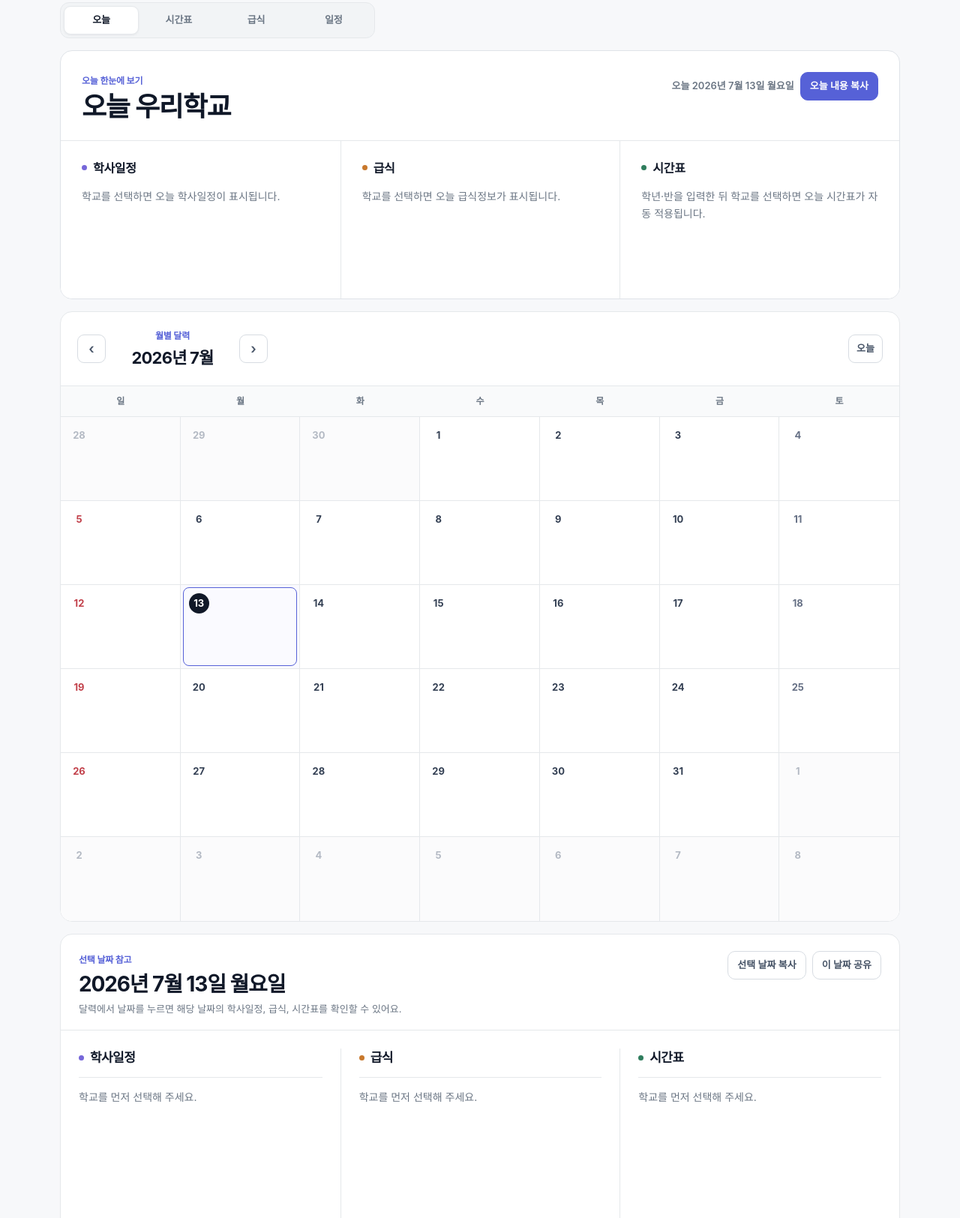
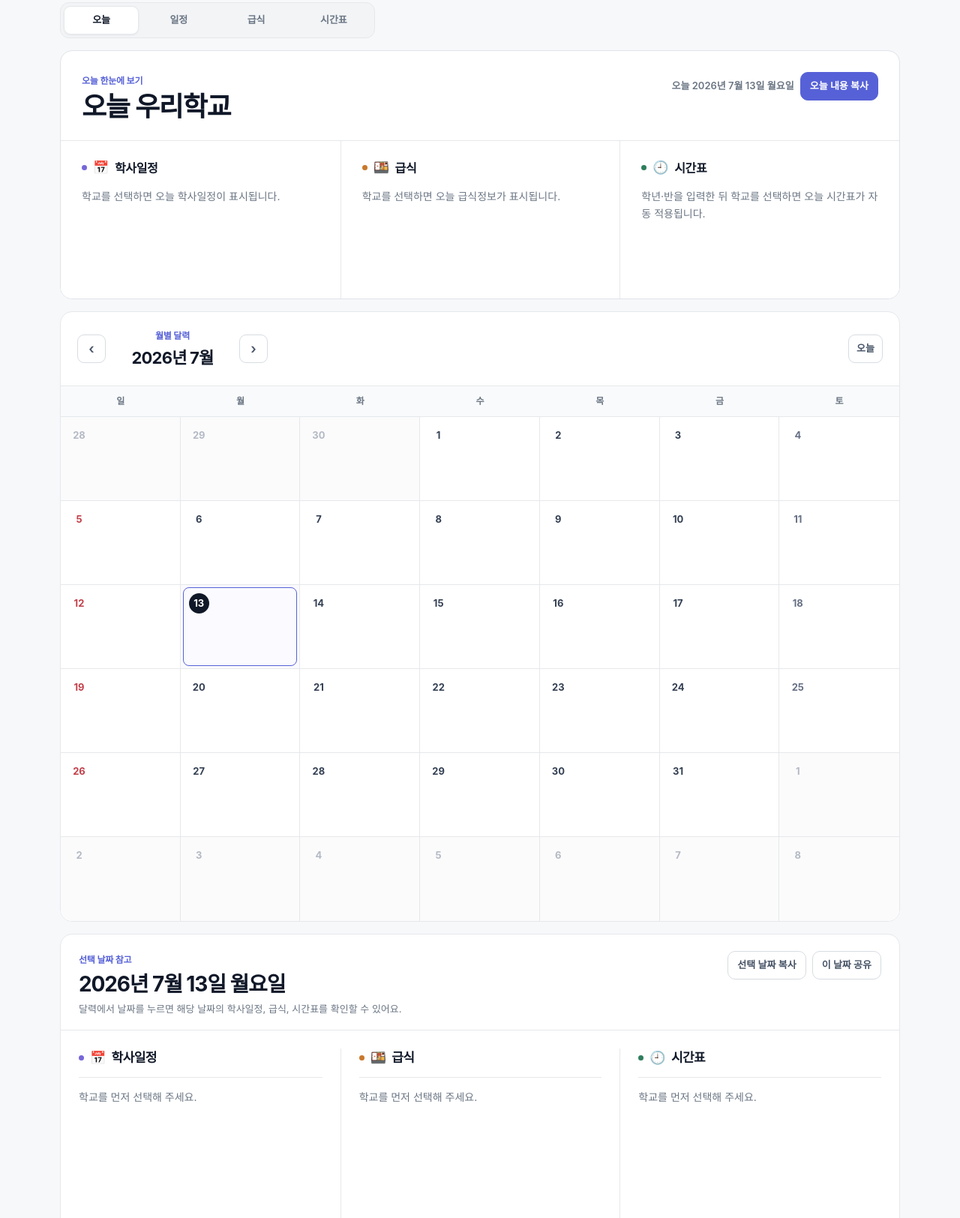
Before and after one commit to sen-vip/school-life-calendar, a plain HTML site: page index.html in a window 1280 px wide. Shown: the part 680-2304 px from the top of the page at 75% size. Drawn offline with Linux system fonts and the light colour scheme.

Commit message:
Add files via upload

```diff
--- a/app.js
+++ b/app.js
@@ -659,6 +659,10 @@ function updateTodaySnapshot() {
   state.todayMeal = state.mealsByDate[todayKey] || null;
 }
 
+function buildSummaryTitle(label, emoji, badgeHtml = "") {
+  return `<span class="title-emoji" aria-hidden="true">${emoji}</span><span>${label}</span>${badgeHtml}`;
+}
+
 function renderTodaySummary() {
   if (!els.todaySummaryCard) return;
 
@@ -668,9 +672,9 @@ function renderTodaySummary() {
   if (!state.selectedSchool) {
     els.todaySummaryTitle.textContent = "오늘 우리학교";
     const todayMealTitle = document.querySelector("#todayMealTitle");
-    if (todayMealTitle) todayMealTitle.innerHTML = "급식";
+    if (todayMealTitle) todayMealTitle.innerHTML = buildSummaryTitle("급식", "🍱");
     const todayTimetableTitle = document.querySelector("#todayTimetableTitle");
-    if (todayTimetableTitle) todayTimetableTitle.innerHTML = "시간표";
+    if (todayTimetableTitle) todayTimetableTitle.innerHTML = buildSummaryTitle("시간표", "🕘");
     els.todayScheduleSummary.innerHTML = `<p class="empty">학교를 선택하면 오늘 학사일정이 표시됩니다.</p>`;
     els.todayMealSummary.innerHTML = `<p class="empty">학교를 선택하면 오늘 급식정보가 표시됩니다.</p>`;
     els.todayTimetableSummary.innerHTML = `<p class="empty">학년·반을 입력한 뒤 학교를 선택하면 오늘 시간표가 자동 적용됩니다.</p>`;
@@ -691,9 +695,10 @@ function renderTodaySummary() {
   const todayMeal = state.todayMeal;
   const todayMealTitle = document.querySelector("#todayMealTitle");
   if (todayMealTitle) {
-    todayMealTitle.innerHTML = todayMeal?.calorie
-      ? `급식 <span class="title-badge meal-kcal">${escapeHtml(todayMeal.calorie)}</span>`
-      : "급식";
+    const badge = todayMeal?.calorie
+      ? ` <span class="title-badge meal-kcal">${escapeHtml(todayMeal.calorie)}</span>`
+      : "";
+    todayMealTitle.innerHTML = buildSummaryTitle("급식", "🍱", badge);
   }
   if (state.mealStatus === "loading") {
     els.todayMealSummary.innerHTML = `<p class="empty">${renderLoadingText("급식정보를 불러오는 중입니다")}</p>`;
@@ -708,7 +713,8 @@ function renderTodaySummary() {
   const todaySemester = els.semesterInput.value || getTodaySemester(todayKey);
   const todayTimetableTitle = document.querySelector("#todayTimetableTitle");
   if (todayTimetableTitle) {
-    todayTimetableTitle.innerHTML = `시간표 <span class="title-badge class-badge">${escapeHtml(todayGrade)}-${escapeHtml(todayClassName)}</span>`;
+    const badge = ` <span class="title-badge class-badge">${escapeHtml(todayGrade)}-${escapeHtml(todayClassName)}</span>`;
+    todayTimetableTitle.innerHTML = buildSummaryTitle("시간표", "🕘", badge);
   }
 
   const todayTimetable = getTimetableCacheWithOptions(todayKey, todayGrade, todayClassName, todaySemester);
--- a/index.html
+++ b/index.html
@@ -101,9 +101,9 @@
 
       <nav class="main-view-tabs" role="tablist" aria-label="오늘학교 보기 전환">
         <button type="button" class="active" data-view="all" role="tab" aria-selected="true">오늘</button>
+        <button type="button" data-view="schedule" role="tab" aria-selected="false">일정</button>
+        <button type="button" data-view="meal" role="tab" aria-selected="false">급식</button>
         <button type="button" data-view="timetable" role="tab" aria-selected="false">시간표</button>
-        <button type="button" data-view="meal" role="tab" aria-selected="false">급식</button>
-        <button type="button" data-view="schedule" role="tab" aria-selected="false">일정</button>
       </nav>
 
       <section class="card today-summary-card" id="todaySummaryCard" data-view-section="summary" aria-live="polite">
@@ -119,15 +119,15 @@
         </div>
         <div class="today-summary-grid">
           <article class="today-summary-item">
-            <strong>학사일정</strong>
+            <strong class="summary-title summary-title-schedule"><span class="title-emoji" aria-hidden="true">📅</span><span>학사일정</span></strong>
             <div id="todayScheduleSummary" class="today-summary-body">학교를 선택해 주세요.</div>
           </article>
           <article class="today-summary-item">
-            <strong id="todayMealTitle">급식</strong>
+            <strong id="todayMealTitle" class="summary-title summary-title-meal"><span class="title-emoji" aria-hidden="true">🍱</span><span>급식</span></strong>
             <div id="todayMealSummary" class="today-summary-body">학교를 선택해 주세요.</div>
           </article>
           <article class="today-summary-item">
-            <strong id="todayTimetableTitle">시간표</strong>
+            <strong id="todayTimetableTitle" class="summary-title summary-title-timetable"><span class="title-emoji" aria-hidden="true">🕘</span><span>시간표</span></strong>
             <div id="todayTimetableSummary" class="today-summary-body">학년·반·학기를 입력하고 시간표를 불러오면 표시됩니다.</div>
           </article>
         </div>
@@ -168,21 +168,21 @@
         <div class="detail-grid">
           <article class="detail-card schedule-detail" data-panel="schedule">
             <div class="detail-title schedule-title">
-              <h2>학사일정</h2>
+              <h2><span class="title-emoji" aria-hidden="true">📅</span><span>학사일정</span></h2>
             </div>
             <div id="scheduleDetail" class="detail-body">학교와 날짜를 선택해 주세요.</div>
           </article>
 
           <article class="detail-card meal-detail" data-panel="meal">
             <div class="detail-title meal-title">
-              <h2>급식</h2>
+              <h2><span class="title-emoji" aria-hidden="true">🍱</span><span>급식</span></h2>
             </div>
             <div id="mealDetail" class="detail-body">학교와 날짜를 선택해 주세요.</div>
           </article>
 
           <article class="detail-card timetable-detail" data-panel="timetable">
             <div class="detail-title timetable-title">
-              <h2>시간표</h2>
+              <h2><span class="title-emoji" aria-hidden="true">🕘</span><span>시간표</span></h2>
             </div>
             <div id="timetableDetail" class="detail-body">학교를 선택하면 입력한 학년·반 기준으로 시간표가 자동 적용돼요.</div>
           </article>
--- a/style.css
+++ b/style.css
@@ -693,6 +693,28 @@ body[data-active-view="timetable"] .detail-grid {
   letter-spacing: -0.02em;
 }
 
+.summary-title,
+.detail-title h2 {
+  display: flex;
+  align-items: center;
+  flex-wrap: wrap;
+  gap: 6px;
+}
+
+.title-emoji {
+  display: inline-flex;
+  align-items: center;
+  justify-content: center;
+  font-size: 17px;
+  line-height: 1;
+}
+
+.summary-title > span:last-of-type,
+.detail-title h2 > span:last-of-type {
+  display: inline-flex;
+  align-items: center;
+}
+
 .today-summary-item strong::before,
 .detail-title h2::before {
   content: "";
@@ -1674,6 +1696,10 @@ body[data-active-view="timetable"] .detail-grid {
     font-size: 15px;
   }
 
+  .title-emoji {
+    font-size: 16px;
+  }
+
   .today-summary-body {
     font-size: 13px;
   }
```
